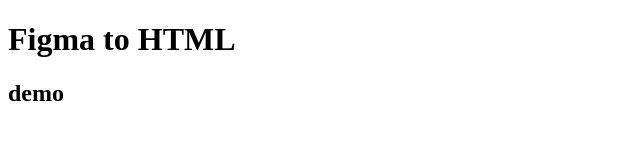
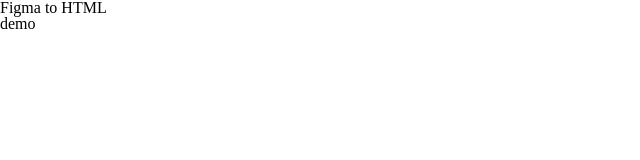
Before and after one commit to alantruong1508/Figma-to-html, a plain HTML site: page index.html in a window 1280 px wide. Shown: the whole page, without its empty margins (0-640 px from the left). Drawn offline with Linux system fonts and the light colour scheme.

Commit message:
p2 tạo base dự án

```diff
--- a/index.html
+++ b/index.html
@@ -3,6 +3,8 @@
   <head>
     <meta charset="UTF-8" />
     <meta name="viewport" content="width=device-width, initial-scale=1.0" />
+    <link rel="stylesheet" href="./assets/CSS/reset.css" />
+    <link rel="stylesheet" href="./assets/CSS/style.css" />
     <title>Figma-to-HTML</title>
   </head>
   <body>
```
